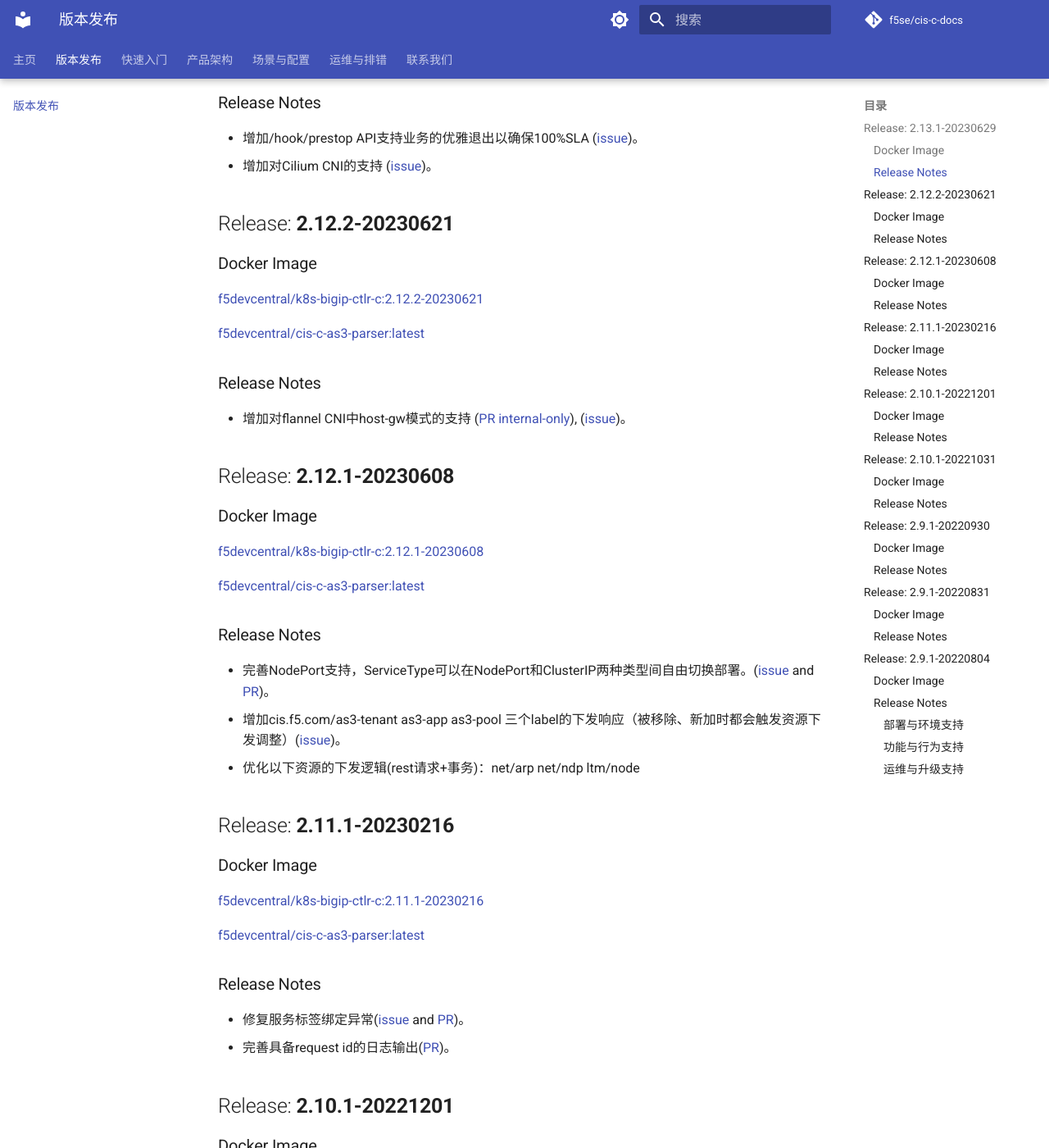
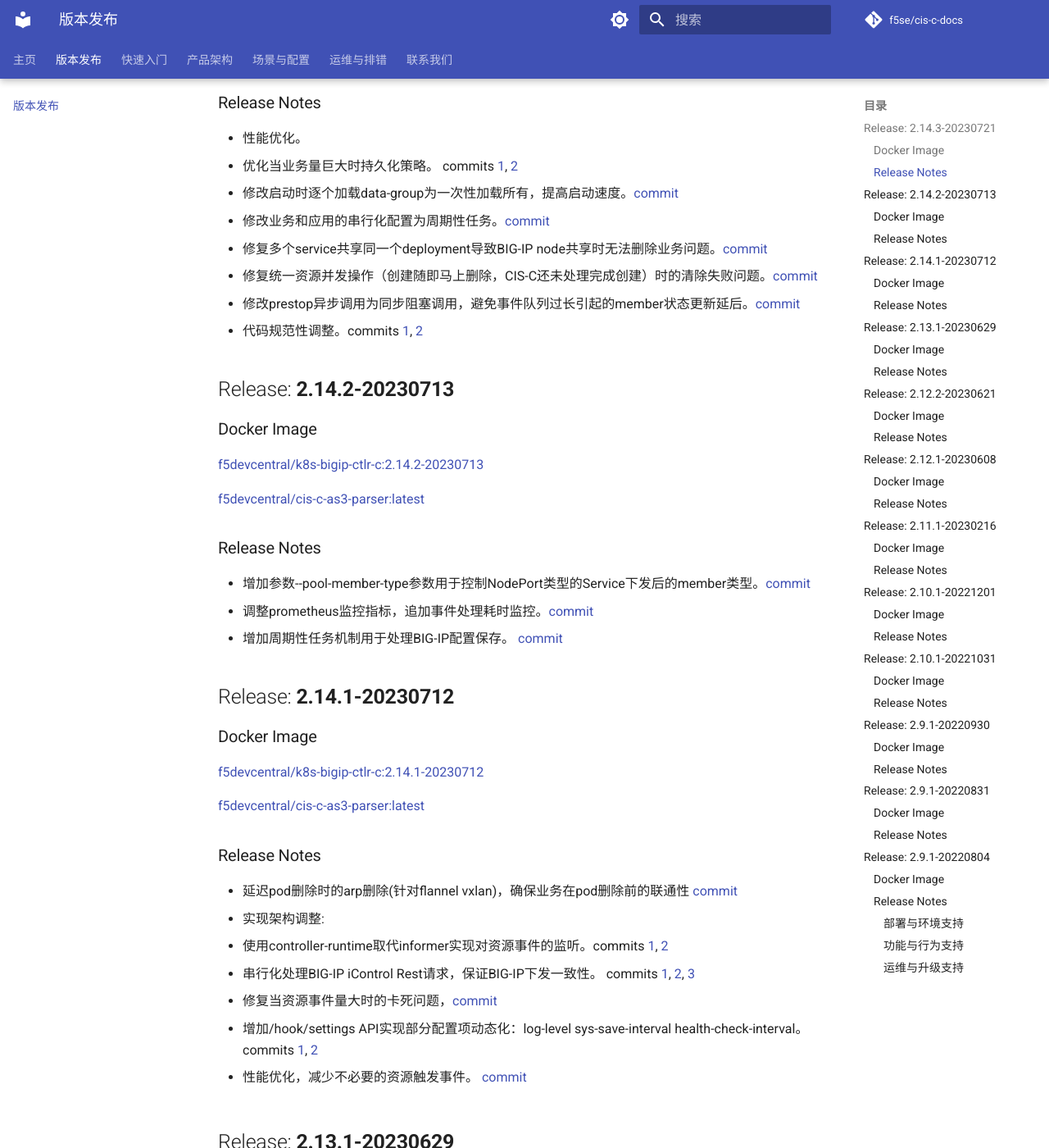
Before and after one commit to f5se/cis-c-docs, an MkDocs documentation site: the page built from docs/Release-notes/index.md, in a window 1280 px wide and 1400 px high, scrolled down 360 px. Shown: the whole window at 82% size. Built offline with MkDocs 1.6.1 and Material for MkDocs 9.7.7, drawn with Linux system fonts in a browser that asks for light colours; comment, search, counter and statistics services are not loaded; some of the changed text lies outside the part shown.

Commit message:
release versions 2.14.1-20230712 2.14.2-20230713 2.14.3-20230721

```diff
--- a/docs/Release-notes/index.md
+++ b/docs/Release-notes/index.md
@@ -1,4 +1,58 @@
 # 版本发布
+
+## Release: **2.14.3-20230721**
+
+### Docker Image
+
+[f5devcentral/k8s-bigip-ctlr-c:2.14.3-20230721](https://hub.docker.com/r/f5devcentral/k8s-bigip-ctlr-c)
+
+[f5devcentral/cis-c-as3-parser:latest](https://hub.docker.com/r/f5devcentral/cis-c-as3-parser)
+
+### Release Notes
+
+* 性能优化。
+  * 优化当业务量巨大时持久化策略。 commits [1](https://gitee.com/zongzw/f5-kic/commit/1b58e6f133c9129c16e44fbe22ae510d2dce4abd), [2](https://gitee.com/zongzw/f5-kic/commit/a34fe0b48d09ff79b42007ccf7036c2348b16a2e)
+  * 修改启动时逐个加载data-group为一次性加载所有，提高启动速度。[commit](https://gitee.com/zongzw/f5-kic/commit/9006a557c68e568fb33541670c7e5ac22b515121)
+  * 修改业务和应用的串行化配置为周期性任务。[commit](https://gitee.com/zongzw/f5-kic/commit/8c8f86a12a67b3dc88478fc198a3f21802b5159c)
+* 修复多个service共享同一个deployment导致BIG-IP node共享时无法删除业务问题。[commit](https://gitee.com/zongzw/f5-kic/commit/fb03f8776edb7334ae1a18157ecd549c7f979815)
+* 修复统一资源并发操作（创建随即马上删除，CIS-C还未处理完成创建）时的清除失败问题。[commit](https://gitee.com/zongzw/f5-kic/commit/a34fe0b48d09ff79b42007ccf7036c2348b16a2e)
+* 修改prestop异步调用为同步阻塞调用，避免事件队列过长引起的member状态更新延后。[commit](https://gitee.com/zongzw/f5-kic/commit/064f79a10f1fcc7f9293bdcdf2ee47f8e36e7197)
+* 代码规范性调整。commits [1](https://gitee.com/zongzw/f5-kic/commit/88abc8d379a5fe8c11fc95a4726a3ac119557c79), [2](https://gitee.com/zongzw/f5-kic/commit/de16603d40c45ed8bdb8554e47a4e4a327159618)
+
+## Release: **2.14.2-20230713**
+
+### Docker Image
+
+[f5devcentral/k8s-bigip-ctlr-c:2.14.2-20230713](https://hub.docker.com/r/f5devcentral/k8s-bigip-ctlr-c)
+
+[f5devcentral/cis-c-as3-parser:latest](https://hub.docker.com/r/f5devcentral/cis-c-as3-parser)
+
+### Release Notes
+
+* 增加参数--pool-member-type参数用于控制NodePort类型的Service下发后的member类型。[commit](https://gitee.com/zongzw/f5-kic/commit/ed3fd3d88e8919b67a656d8d8ba6bc4e55cca67f)
+* 调整prometheus监控指标，追加事件处理耗时监控。[commit](https://gitee.com/zongzw/f5-kic/commit/bb4f08d38debcd9b266c55d5c62a059fdf360bb6)
+* 增加周期性任务机制用于处理BIG-IP配置保存。 [commit](https://gitee.com/zongzw/f5-kic/commit/9a6887e50e6f7cb7354af05454c3ebf4710323c9)
+
+
+## Release: **2.14.1-20230712**
+
+### Docker Image
+
+[f5devcentral/k8s-bigip-ctlr-c:2.14.1-20230712](https://hub.docker.com/r/f5devcentral/k8s-bigip-ctlr-c)
+
+[f5devcentral/cis-c-as3-parser:latest](https://hub.docker.com/r/f5devcentral/cis-c-as3-parser)
+
+### Release Notes
+
+* 延迟pod删除时的arp删除(针对flannel vxlan)，确保业务在pod删除前的联通性 [commit](https://gitee.com/zongzw/f5-kic/commit/1e1584c637ca8b69d0000bd3a67a90ed27d0f12d)
+* 实现架构调整:
+  * 使用controller-runtime取代informer实现对资源事件的监听。commits [1](https://gitee.com/zongzw/f5-kic/commit/ee4587dbd607fa0f67708e953a609c4bb15a1360), [2](https://gitee.com/zongzw/f5-kic/commit/f278ad84f87a8d5a95a1afaafaba59b8768a37d7)
+  * 串行化处理BIG-IP iControl Rest请求，保证BIG-IP下发一致性。 commits [1](https://gitee.com/zongzw/f5-kic/commit/ed9200014929a5c74df8dc65695f2d9569fde8fa), [2](https://gitee.com/zongzw/f5-kic/commit/193631d9d55e841b98ceb3a2716f98efc045b2c1), [3](https://gitee.com/zongzw/f5-kic/commit/eb3d06beb0733ba782cf84954e980f06fd54c202)
+* 修复当资源事件量大时的卡死问题，[commit](https://gitee.com/zongzw/f5-kic/commit/75689944661eb462bbd0d14c6cbc1e877eea663c)
+* 增加/hook/settings API实现部分配置项动态化：log-level sys-save-interval health-check-interval。commits [1](https://gitee.com/zongzw/f5-kic/commit/c6a8746806f1d3259c7e2cd618cba6c25ef5f1cf), [2](https://gitee.com/zongzw/f5-kic/commit/a5dbeed25093a89c7b176ec64b5bd220d5adf4fe)
+
+* 性能优化，减少不必要的资源触发事件。  [commit](https://gitee.com/zongzw/f5-kic/commit/7fab8d4ba648c704e42b201c55590114469665d8)
+
 
 ## Release: **2.13.1-20230629**
 
```
